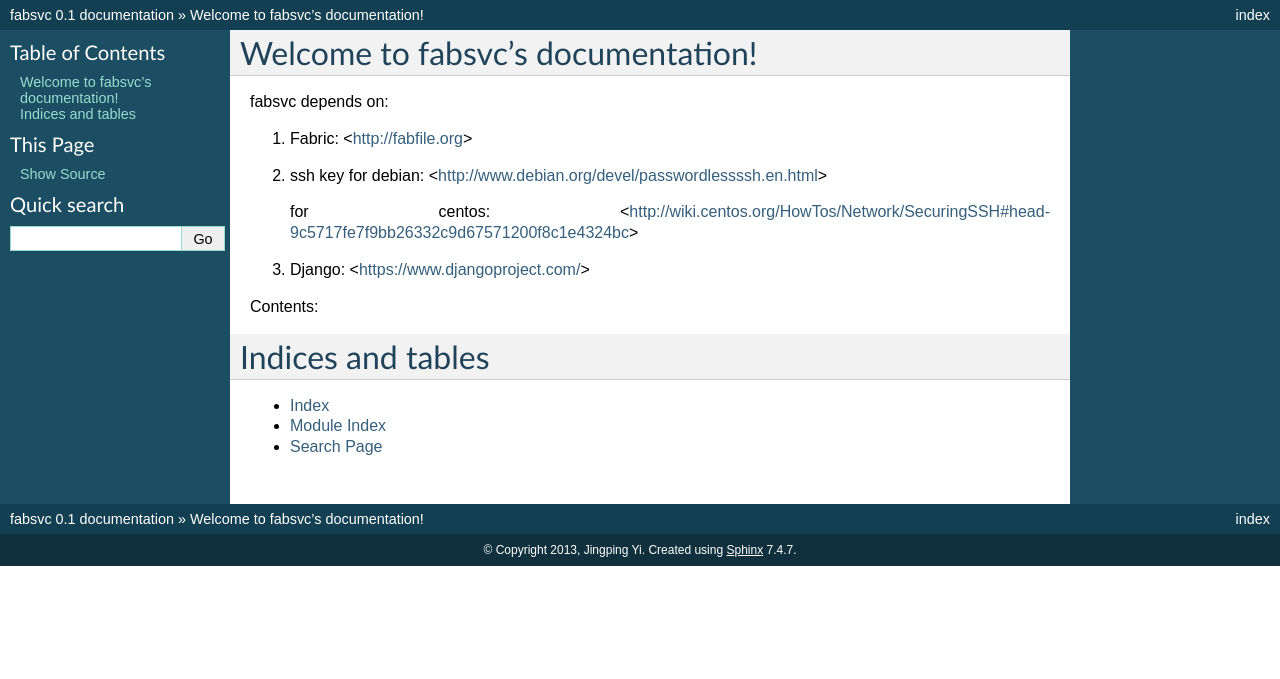
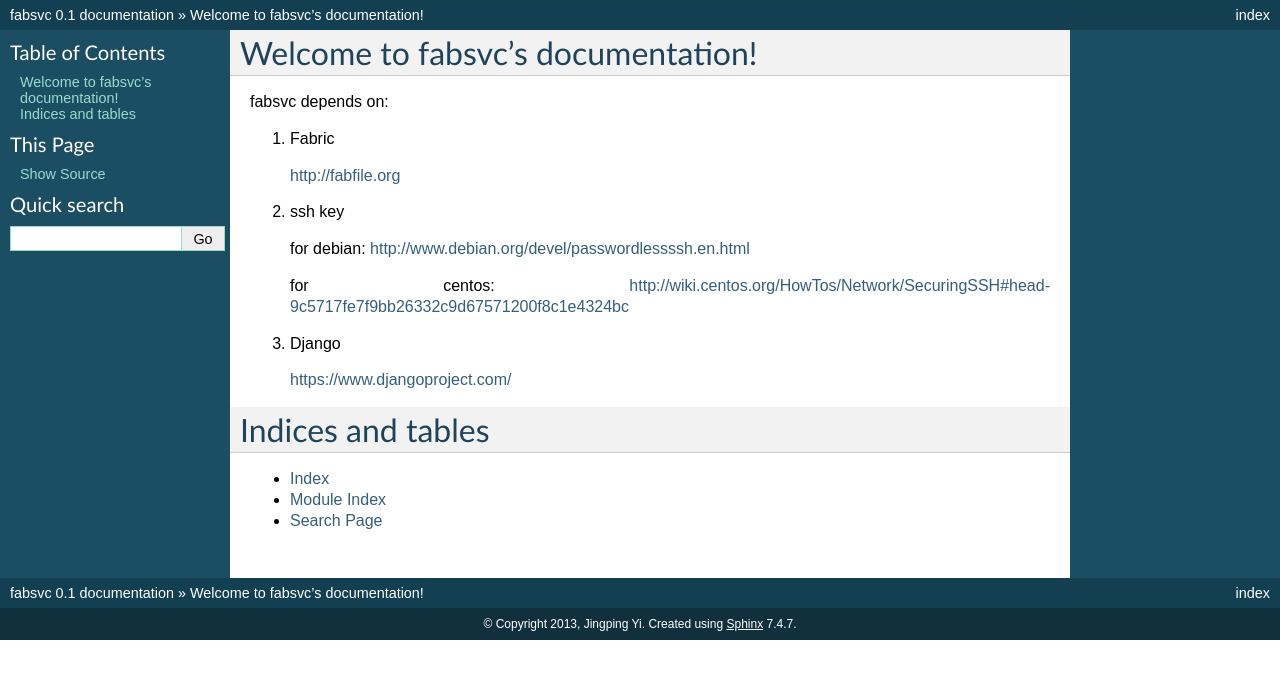
Before and after one commit to yijingping/django-fabsvc, a Sphinx documentation site: the page built from docs/index.rst, in a window 1280 px wide. Shown: the top 679 px of the page. Built offline with Sphinx 7.4.7, drawn with Linux system fonts in a browser that asks for light colours; some of the changed lines change nothing that is shown.

Commit message:
fix docs

```diff
--- a/docs/index.rst
+++ b/docs/index.rst
@@ -7,16 +7,20 @@ Welcome to fabsvc's documentation!
 ==================================
 fabsvc depends on:
 
-1. Fabric: <http://fabfile.org>
+1. Fabric
+
+   http://fabfile.org
 
 2. ssh key
-   for debian: <http://www.debian.org/devel/passwordlessssh.en.html>
 
-   for centos: <http://wiki.centos.org/HowTos/Network/SecuringSSH#head-9c5717fe7f9bb26332c9d67571200f8c1e4324bc>
+   for debian: http://www.debian.org/devel/passwordlessssh.en.html
 
-3. Django: <https://www.djangoproject.com/>
+   for centos: http://wiki.centos.org/HowTos/Network/SecuringSSH#head-9c5717fe7f9bb26332c9d67571200f8c1e4324bc
 
-Contents:
+3. Django
+
+   https://www.djangoproject.com/
+
 
 .. toctree::
    :maxdepth: 2
```
